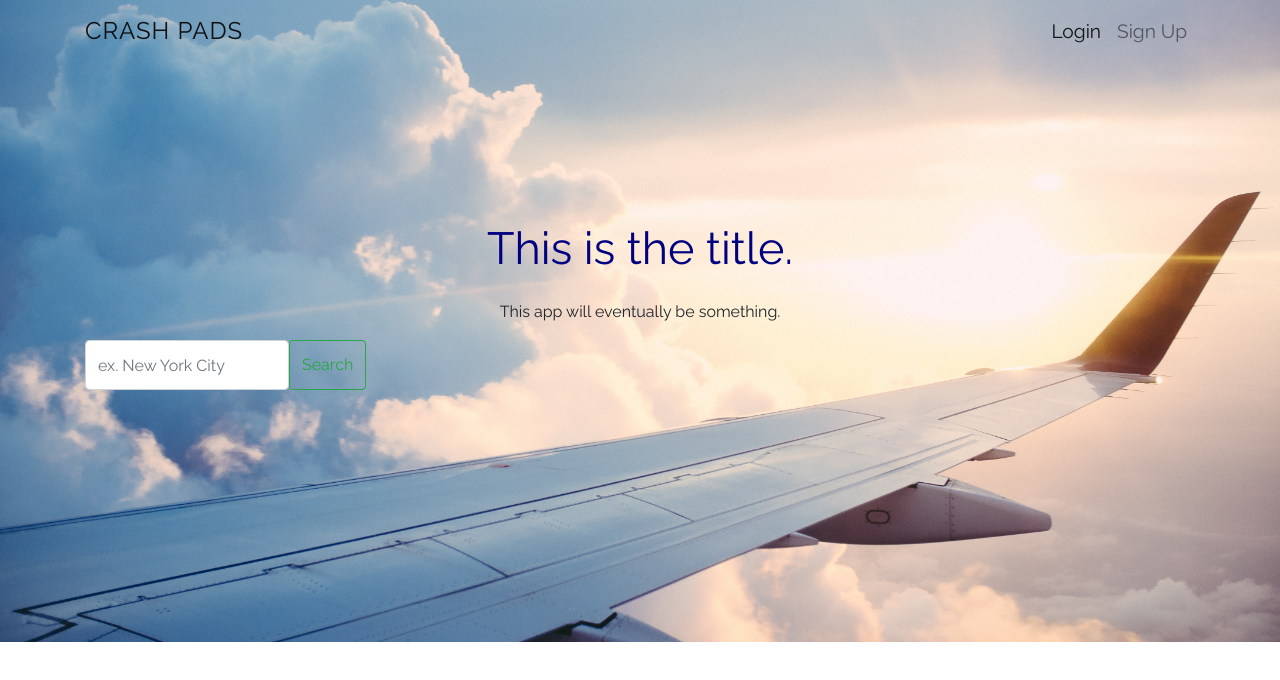
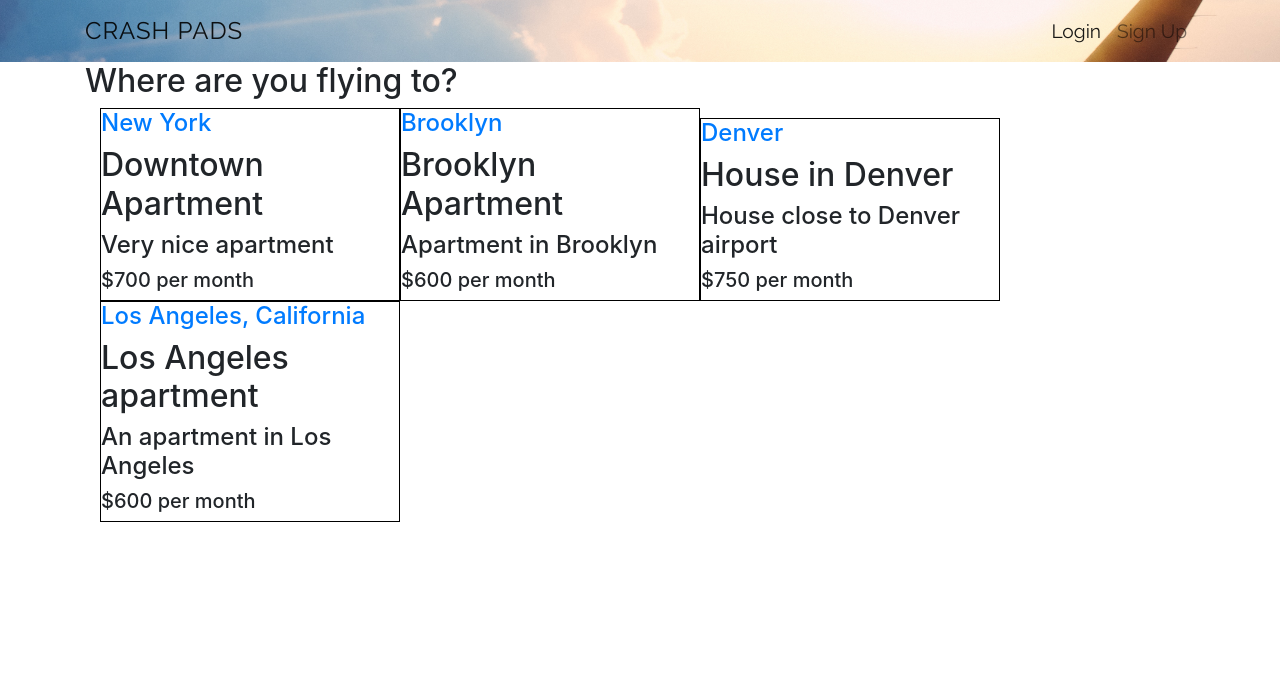
Before and after one commit to cevazquez/crash-pads-app, a React (Create React App) app: page /pads in a window 1280 px wide. Shown: the top 680 px of the page. Built offline with nearby package versions, Linux system fonts and the light colour scheme.

Commit message:
Add routing to Pad List and Detail

```diff
--- a/package.json
+++ b/package.json
@@ -8,8 +8,11 @@
     "popper.js": "^1.14.7",
     "react": "^16.8.4",
     "react-dom": "^16.8.4",
+    "react-redux": "^6.0.1",
     "react-router-dom": "^5.0.0",
-    "react-scripts": "2.1.8"
+    "react-scripts": "2.1.8",
+    "redux": "^4.0.1",
+    "redux-thunk": "^2.3.0"
   },
   "scripts": {
     "start": "react-scripts start",
--- a/src/App.js
+++ b/src/App.js
@@ -1,27 +1,86 @@
-import React, { Component } from 'react';
-import { BrowserRouter, Route } from 'react-router-dom';
+import React, { Component } from "react";
+import { BrowserRouter, Route, Redirect } from "react-router-dom";
 
-import { BannerInfo } from './shared/Header/BannerInfo';
-import { Nav } from './shared/Header/Nav';
+import * as redux from 'redux';
+import { Provider } from 'react-redux';
 
-import { PadList } from './components/PadSection/PadList';
-import { PadDetail } from './components/PadDetail';
+import { BannerInfo } from "./shared/Header/BannerInfo";
+import { Nav } from "./shared/Header/Nav";
 
-import './App.css';
+import PadList from "./components/PadSection/PadList";
+import { PadDetail } from "./components/PadDetail";
+
+import "./App.css";
 
 class App extends Component {
   render() {
+    const store = redux.createStore(() => {
+      return {
+        pads: [{
+              id: "1",
+              title: "Downtown Apartment",
+              city: "New York",
+              airport: "JFK Airport",
+              category: "apartment",
+              beds: 3,
+              description: "Very nice apartment",
+              monthlyRate: 700,
+              shared: false,
+              createdAt: "24/12/2017"
+          },
+          {
+              id: "2",
+              title: "Brooklyn Apartment",
+              city: "Brooklyn",
+              airport: "LaGuardia Airport",
+              category: "apartment",
+              beds: 7,
+              description: "Apartment in Brooklyn",
+              monthlyRate: 600,
+              shared: false,
+              createdAt: "24/10/2017"
+          },
+          {
+              id: "3",
+              title: "House in Denver",
+              city: "Denver",
+              airport: "DIA",
+              category: "house",
+              beds: 4,
+              description: "House close to Denver airport",
+              monthlyRate: 750,
+              shared: false,
+              createdAt: "24/09/2017"
+          },
+          {
+              id: "4",
+              title: "Los Angeles apartment",
+              city: "Los Angeles, California",
+              airport: "LA Airport",
+              category: "apartment",
+              beds: 9,
+              description: "An apartment in Los Angeles",
+              monthlyRate: 600,
+              shared: false,
+              createdAt: "24/01/2017"
+          }]
+      }
+    });
+
     return (
-      <BrowserRouter>
-        <div className="App">
-          <div className="homeBanner">
-            <Nav />
-            <BannerInfo />
+      <Provider store={store}>
+        <BrowserRouter>
+          <div className="App">
+            <div className="homeBanner">
+              <Route path="/" component={Nav} />
+              <Route exact path="/" component={BannerInfo} />
+            </div>
+            <Route exact path="/" render={() => <Redirect to='/pads' />} />
+            <Route exact path="/pads" component={PadList} />
+            <Route exact path="/pads/:id" component={PadDetail} />
           </div>
-          <Route exact path="/" component={PadList} />
-          <Route exact path="/test" component={PadDetail} />
-        </div>
-      </BrowserRouter>
+        </BrowserRouter>
+      </Provider>
     );
   }
 }
--- a/src/components/PadDetail/index.js
+++ b/src/components/PadDetail/index.js
@@ -1,7 +1,9 @@
-import React, { Component } from 'react';
+import React from 'react';
 
 export class PadDetail extends React.Component {
     render() {
-        return <div className="container">I am detail component</div>
+        return <div className="container">
+        <h1>I am detail component {this.props.match.params.id}</h1>
+        </div>
     }
 }
--- a/src/components/PadSection/PadCard.js
+++ b/src/components/PadSection/PadCard.js
@@ -1,13 +1,18 @@
-import React, { Component } from 'react';
-import './PadSection.css';
+import React from "react";
+import { Link } from "react-router-dom";
+import "./PadSection.css";
 
-export function PadCard() {
+export function PadCard(props) {
+    const pad = props.pad;
+
     return (
         <div className="pad-card">
-            <h4>Near JFK International Airport</h4>
-            <h2>Title</h2>
-            <h4>Apartment | New York, NY</h4>
-            <h5>$900 per month</h5>
+            <Link to={`pads/${pad.id}`}>
+                <h4>{pad.city}</h4>
+            </Link>
+            <h2>{pad.title}</h2>
+            <h4>{pad.description}</h4>
+            <h5>${pad.monthlyRate} per month</h5>
         </div>
-    )
+    );
 }
--- a/src/components/PadSection/PadList.js
+++ b/src/components/PadSection/PadList.js
@@ -1,67 +1,12 @@
-import React, { Component } from "react";
+import React from "react";
 import { PadCard } from "./PadCard";
+import { connect } from 'react-redux';
 
-export class PadList extends React.Component {
-    constructor() {
-        super();
-        this.state = {
-            pads: [
-                {
-                    id: "1",
-                    title: "Downtown Apartment",
-                    city: "New York",
-                    airport: "JFK Airport",
-                    category: "apartment",
-                    beds: 3,
-                    description: "Very nice apartment",
-                    monthlyRate: 700,
-                    shared: false,
-                    createdAt: "24/12/2017"
-                },
-                {
-                    id: "2",
-                    title: "Brooklyn Apartment",
-                    city: "Brooklyn",
-                    airport: "LaGuardia Airport",
-                    category: "apartment",
-                    beds: 7,
-                    description: "Apartment in Brooklyn",
-                    monthlyRate: 600,
-                    shared: false,
-                    createdAt: "24/10/2017"
-                },
-                {
-                    id: "3",
-                    title: "House in Denver",
-                    city: "Denver",
-                    airport: "DIA",
-                    category: "house",
-                    beds: 4,
-                    description: "House close to Denver airport",
-                    monthlyRate: 750,
-                    shared: false,
-                    createdAt: "24/09/2017"
-                },
-                {
-                    id: "4",
-                    title: "Los Angeles apartment",
-                    city: "Los Angeles, California",
-                    airport: "LA Airport",
-                    category: "apartment",
-                    beds: 9,
-                    description: "An apartment in Los Angeles",
-                    monthlyRate: 600,
-                    shared: false,
-                    createdAt: "24/01/2017"
-                }
-            ]
-        };
-    }
-
+class PadList extends React.Component {
     renderPads = () => {
-        return this.state.pads.map((pad, index) => {
+        return this.props.pads.map((pad, index) => {
             console.log(pad);
-            return <PadCard key={index} />;
+            return <PadCard key={index} pad={pad} />;
         });
     };
 
@@ -74,3 +19,11 @@ export class PadList extends React.Component {
         );
     }
 }
+
+function mapStateToProps(state) {
+    return {
+        pads: state.pads
+    }
+}
+
+export default connect(mapStateToProps)(PadList)
--- a/src/shared/Header/Nav.js
+++ b/src/shared/Header/Nav.js
@@ -4,7 +4,7 @@ export function Nav() {
     return (
         <nav className='navbar navbar-expand-lg navbar-light bg-transparent'>
             <div className='container'>
-                <a className='navbar-brand text-uppercase' href='#'>Crash Pads</a>
+                <a className='navbar-brand text-uppercase' href='/'>Crash Pads</a>
                 <button className='navbar-toggler' type='button' data-toggle='collapse' data-target='#navbarNavAltMarkup' aria-controls='navbarNavAltMarkup' aria-expanded='false' aria-label='Toggle navigation'>
                     <span className='navbar-toggler-icon'></span>
                 </button>
```
Also changed, not shown: 1 other file (tests, documents, lock files or other folders).
